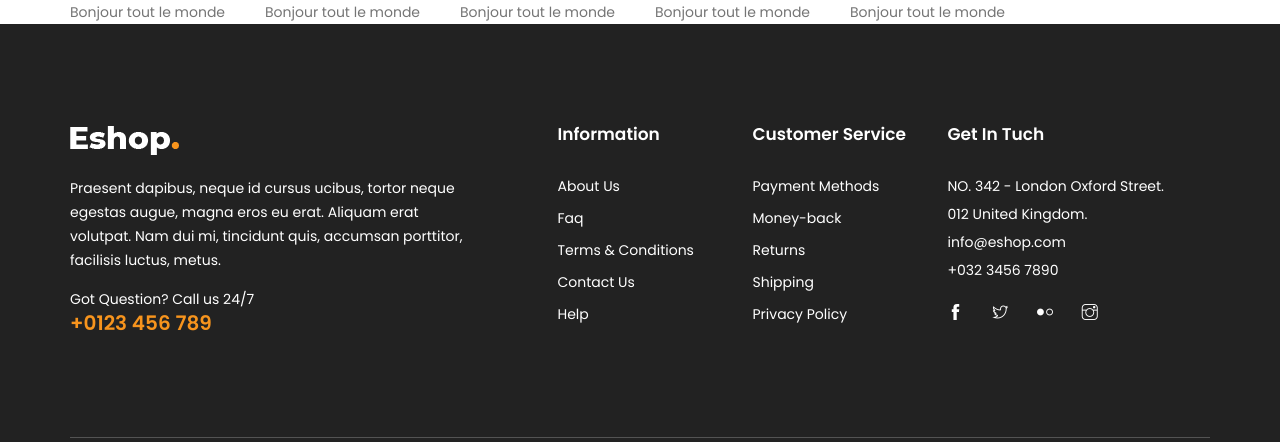
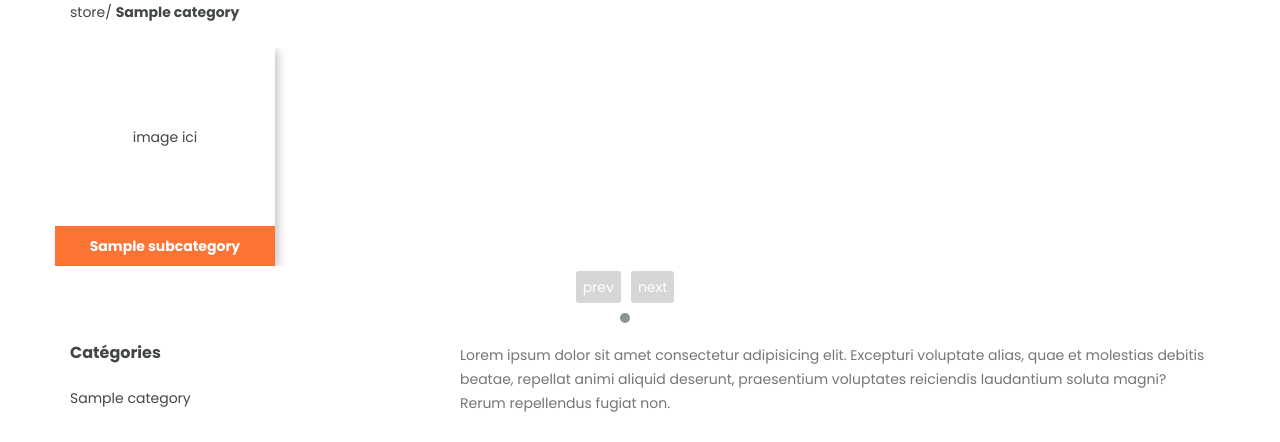
Before and after one commit to etali-m/e-shop, a Django app: template store/templates/store/category.html in a window 1280 px wide. Shown: the part 221-663 px from the top of the page. Run offline with Django 3.2, Linux system fonts and the light colour scheme; the template is opened without the code that fills it: values that come from a table or form of the project are taken from there, others are empty; tables that the repository leaves empty hold one stand-in row (values such as "Sample post"); some libraries are stand-ins or nearby versions; grey boxes are pictures that could not be loaded.

Commit message:
category

```diff
--- a/store/admin.py
+++ b/store/admin.py
@@ -5,6 +5,7 @@ from .models import *
 
 admin.site.register(Customer)
 admin.site.register(Category)
+admin.site.register(SubCategory)
 admin.site.register(Tag)
 admin.site.register(Product)
 admin.site.register(Service)
--- a/store/models.py
+++ b/store/models.py
@@ -49,7 +49,7 @@ class SubCategory(models.Model):
         return self.name
 
 class Product(models.Model): #Class produit
-    category = models.ForeignKey(Category, on_delete=models.CASCADE, default="uncategorized")
+    category = models.ForeignKey(SubCategory, on_delete=models.CASCADE, default="uncategorized")
     name = models.CharField(max_length=200, null=True)
     description = models.TextField(default="pas de description")
     price = models.FloatField()
--- a/store/static/store/css/custom.css
+++ b/store/static/store/css/custom.css
@@ -1,8 +1,16 @@
-.category__single-category{
-    display:inline-block;
-    width: 140px;
-    height: auto;
-    padding-bottom: 3px;
-    margin:10px;
-    border:1px solid gray;
+.category-content{
+    background-color: rgb(253, 115, 51);
+    color:white;
+    font-weight: bold;
+    padding:8px;
 }
+.single-category{
+    box-shadow: 2px 2px 10px rgb(185, 185, 185);
+}
+.category-image{
+    padding:35%;
+}
+.single-category-wrapper{
+    max-width: 100%;
+    padding:0;
+}
--- a/store/templates/store/base.html
+++ b/store/templates/store/base.html
@@ -343,5 +343,32 @@
 	<script src="{% static '/store/js/easing.js' %}"></script>
 	<!-- Active JS -->
 	<script src="{% static '/store/js/active.js' %}"></script>
+	<script>
+		$(".carousel").owlCarousel({
+			margin:10,
+			loop:true,
+			autoplay:false,
+			autoplayTimeout:2000,
+			responsive:{
+				0:{
+					items:2,
+					nav:true
+				},
+				500:{
+					items:3,
+					nav:false
+				},
+				800:{
+					items:4,
+					nav:false
+				},
+				1000:{
+					items:5,
+					nav:true,
+					loop:false
+				}
+			},
+		});
+	</script>
 </body>
 </html>
--- a/store/templates/store/category.html
+++ b/store/templates/store/category.html
@@ -3,22 +3,45 @@
 
 {% block content %}
 <div class="container">
+    store/ <b>{{ category.name }}</b>
+</div>
+<div class="container">
+    <div class="row text-center mt-4 mb-2 carousel owl-carousel">
+        {% for subcategory in subcategories %}
+            <div class="col-6 col-sm-4 col-md-3 col-lg-2 single-category-wrapper">
+                <div class="single-category">
+                    <div class="category-image">
+                        image ici
+                    </div>
+                    <div class="category-content">
+                        {{ subcategory.name }}
+                    </div>
+                </div>
+            </div>
+        {% endfor %}
+    </div>
+
     <div class="row">
-        <div class="col-2">
-            <p>Bonjour tout le monde </p>
+        <div class="col-md-4">
+            <div class="category-list">
+                <h6>Catégories</h6> <br>
+                <ul class="side-list">
+                    {% for category in categories %}
+                        <li>
+                            {{ category.name }}
+                            <ul>
+                                {% for subcategory in category.subcategory_set.all %}
+                                    <li>{{ subcategory.name }}</li>
+                                {% endfor %}
+                            </ul>
+                        </li>
+                    {% endfor %}
+                </ul>
+            </div>
         </div>
-        <div class="col-2">
-            <p>Bonjour tout le monde </p>
-        </div>
-        <div class="col-2">
-            <p>Bonjour tout le monde </p>
-        </div>
-        <div class="col-2">
-            <p>Bonjour tout le monde </p>
-        </div>
-        <div class="col-2">
-            <p>Bonjour tout le monde </p>
+        <div class="col-md-8">
+            <p>Lorem ipsum dolor sit amet consectetur adipisicing elit. Excepturi voluptate alias, quae et molestias debitis beatae, repellat animi aliquid deserunt, praesentium voluptates reiciendis laudantium soluta magni? Rerum repellendus fugiat non.</p>
         </div>
     </div>
-</div>
+</div> <br><br>
 {% endblock %}
--- a/store/views.py
+++ b/store/views.py
@@ -25,8 +25,9 @@ def service(request):
 
 def category(request, category_name):
     category = get_object_or_404(Category, slug=category_name)
-    products = category.product_set.all()
-    context = {'category': category, 'products':products}
+    categories = Category.objects.all()
+    subcategories = category.subcategory_set.all()
+    context = {'category': category, 'subcategories':subcategories, 'categories':categories}
     return render(request, 'store/category.html', context)
 
 def checkout(request):
```
Also changed, not shown: store/migrations/0001_initial.py, store/migrations/0002_auto_20211029_0339.py (deleted), store/migrations/0003_product_description.py (deleted), store/migrations/0004_product_date_created.py (deleted), store/migrations/0005_tag_description.py (deleted), store/migrations/0006_auto_20211102_0000.py (deleted).
